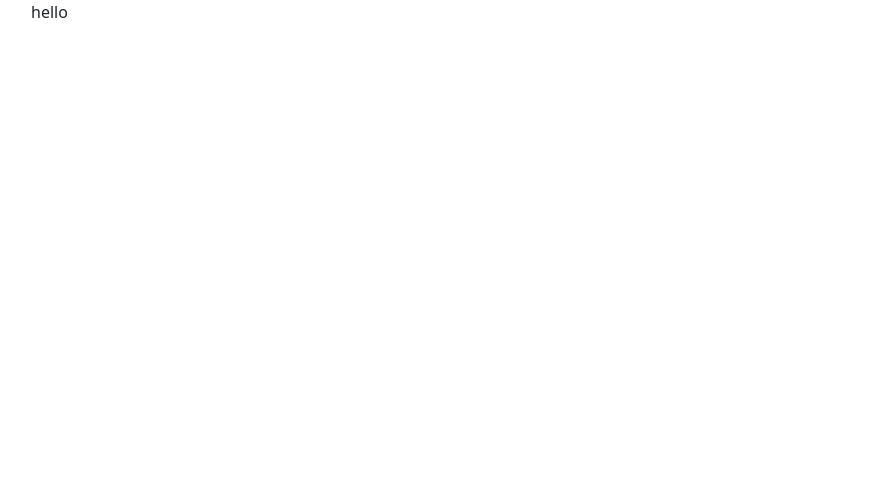
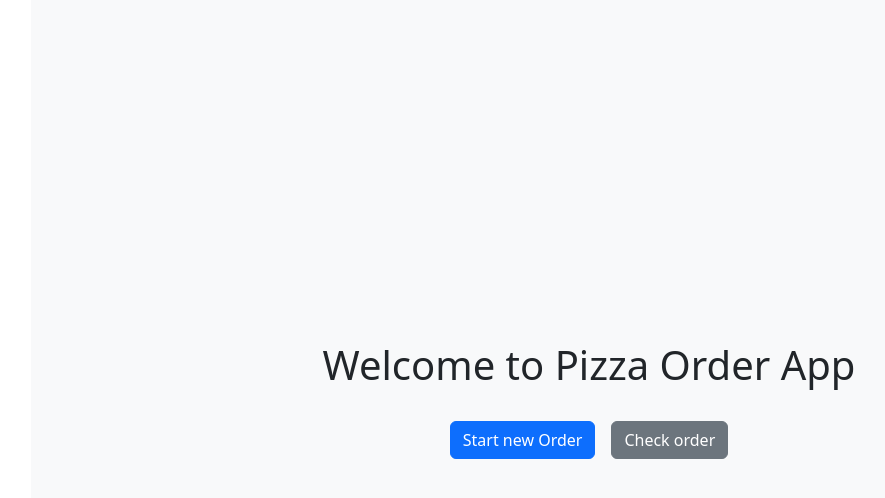
Before and after one commit to adiyakoby/Pizza-Order-Management-System, a React (Create React App) app in the folder frontend/: page / in a window 1280 px wide. Shown: the top 498 px of the page, without its empty margins (51-936 px from the left). Built offline with nearby package versions, Linux system fonts and the light colour scheme.

Commit message:
added Home component

```diff
--- a/frontend/src/Components/Home.js
+++ b/frontend/src/Components/Home.js
@@ -1,9 +1,28 @@
+import {Button, Col, Container, Row} from "react-bootstrap";
 
 
 function Home() {
     return (
-        <div>hello</div>
-    )
+        <Container fluid className="vh-100 d-flex flex-column justify-content-center align-items-center text-center bg-light">
+            <Row>
+                <Col>
+                    <h1>Welcome to Pizza Order App</h1>
+                </Col>
+            </Row>
+            <Row>
+                <Col>
+                    <div className="button-group mt-4">
+                        <Button variant="primary" className="home-button mx-2">
+                            Start new Order
+                        </Button>
+                        <Button variant="secondary" className="home-button mx-2">
+                            Check order
+                        </Button>
+                    </div>
+                </Col>
+            </Row>
+        </Container>
+    );
 }
 
 export default Home;
```
